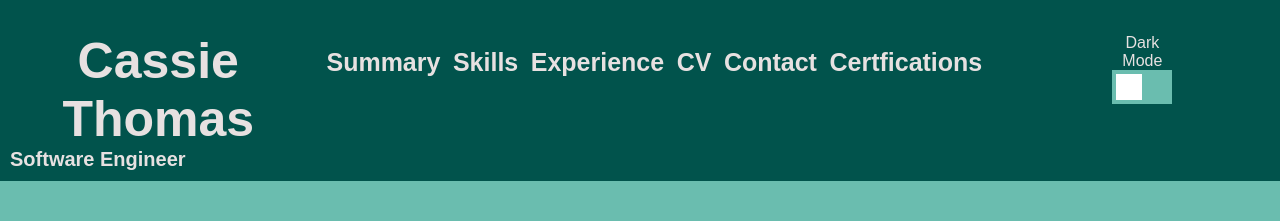
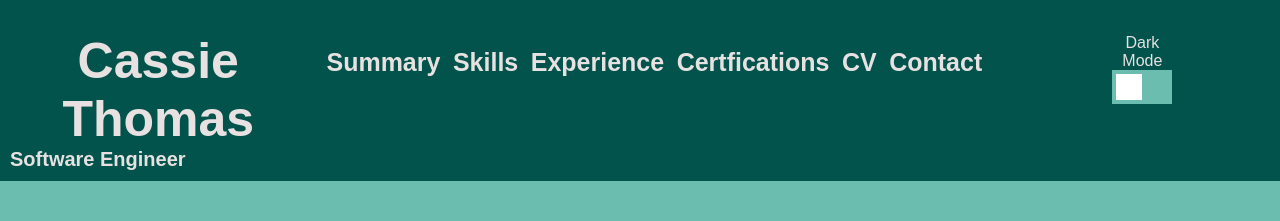
Before and after one commit to cassiethomas89/cv_website, a Next.js app: page / in a window 1280 px wide. Shown: the top 221 px of the page. Built offline with nearby package versions, Linux system fonts and the light colour scheme.

Commit message:
CV00008 Fixed ordering of menu.

```diff
--- a/components/TopBanner.tsx
+++ b/components/TopBanner.tsx
@@ -52,9 +52,9 @@ const TopBanner = () => {
             <div><SummaryButton /></div>
             <div><SkillsButton /></div>
             <div><ExperienceButton /></div>
+            <div><CertficationsButton /></div>
             <div><CVButton /> </div>
             <div><ContactButton /></div>
-            <div><CertficationsButton /></div>
           </div>
           <div id="darkModeDiv" className="darkModeSwitch darkModeOff">
             <label>Dark Mode</label><br/>
```
